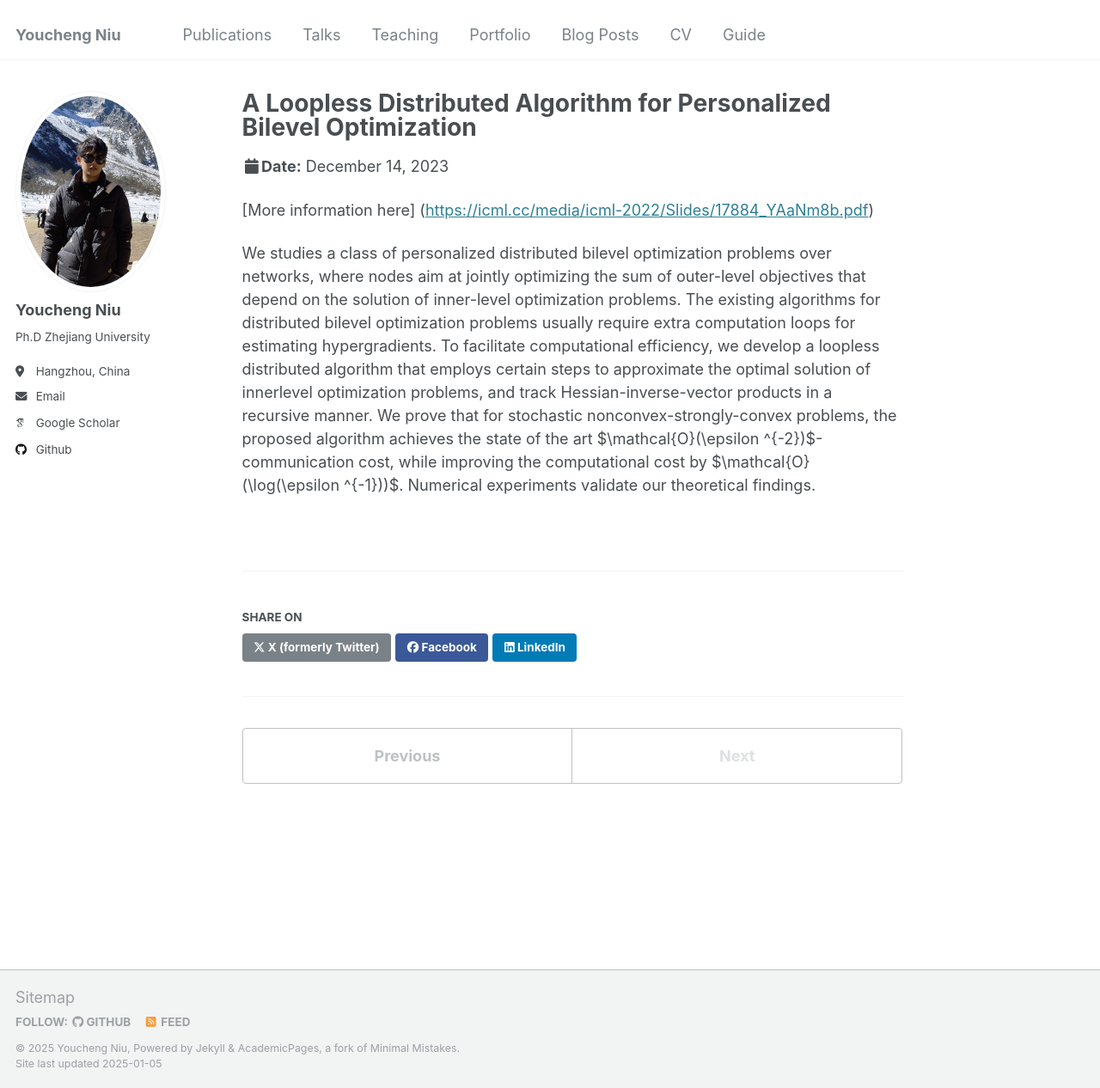
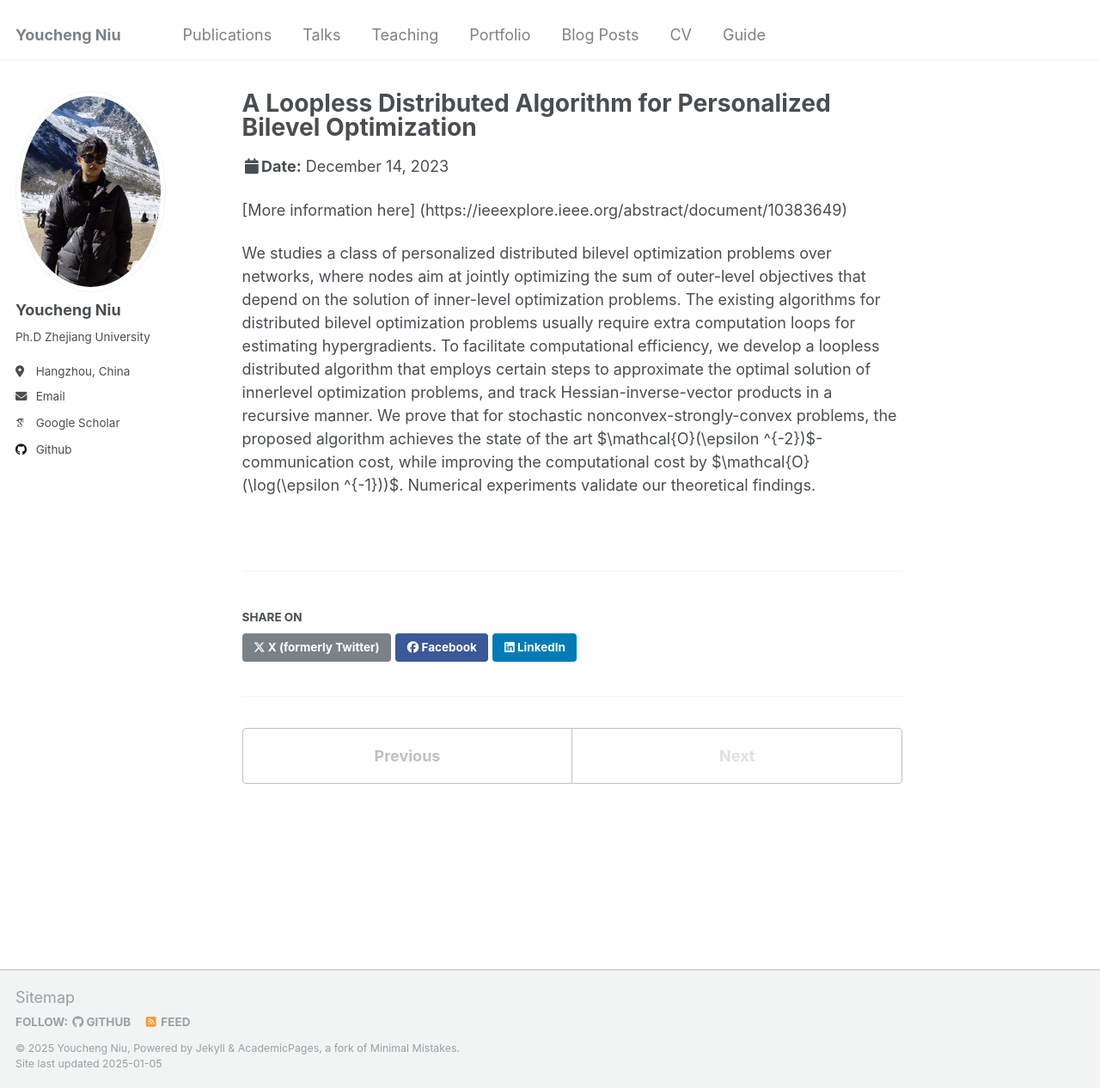
Before and after one commit to ycniu666/ycniu666.github.io, a Jekyll site: the page built from _talks/2023-12-14-talk-2.md, in a window 1280 px wide and 1266 px high. Shown: the whole window at 86% size. Built offline with Jekyll 4.4.1, drawn with Linux system fonts in a browser that asks for light colours; some web fonts are replaced; part of the change alters nothing that is shown.

Commit message:
Update 2023-12-14-talk-2.md

```diff
--- a/_talks/2023-12-14-talk-2.md
+++ b/_talks/2023-12-14-talk-2.md
@@ -9,6 +9,6 @@ location: "Singapore, Singapore"
 ---
 
 
-[More information here] ([https://icml.cc/media/icml-2022/Slides/17884_YAaNm8b.pdf](https://ieeexplore.ieee.org/abstract/document/10383649))
+[More information here] (https://ieeexplore.ieee.org/abstract/document/10383649)
 
 We studies a class of personalized distributed bilevel optimization problems over networks, where nodes aim at jointly optimizing the sum of outer-level objectives that depend on the solution of inner-level optimization problems. The existing algorithms for distributed bilevel optimization problems usually require extra computation loops for estimating hypergradients. To facilitate computational efficiency, we develop a loopless distributed algorithm that employs certain steps to approximate the optimal solution of innerlevel optimization problems, and track Hessian-inverse-vector products in a recursive manner. We prove that for stochastic nonconvex-strongly-convex problems, the proposed algorithm achieves the state of the art $\mathcal{O}(\epsilon ^{-2})$-communication cost, while improving the computational cost by $\mathcal{O}(\log(\epsilon ^{-1}))$. Numerical experiments validate our theoretical findings.
```
